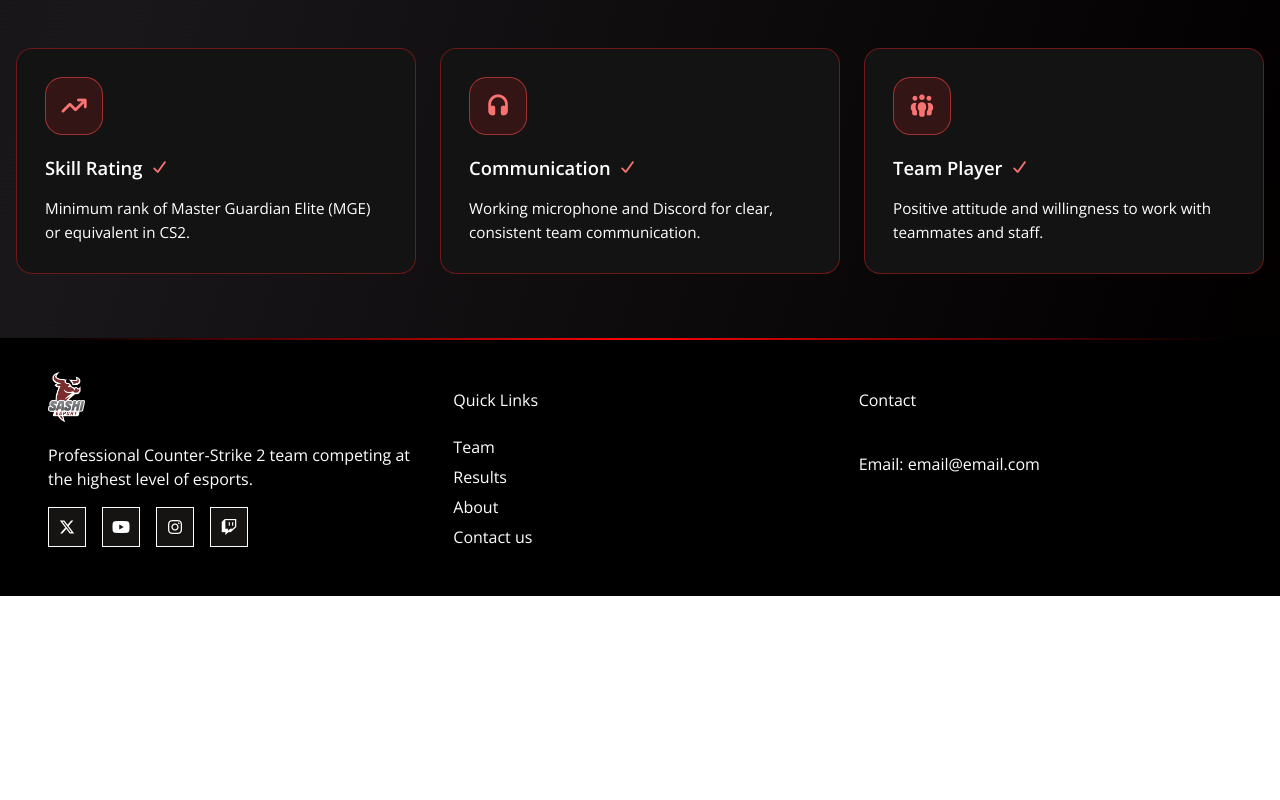
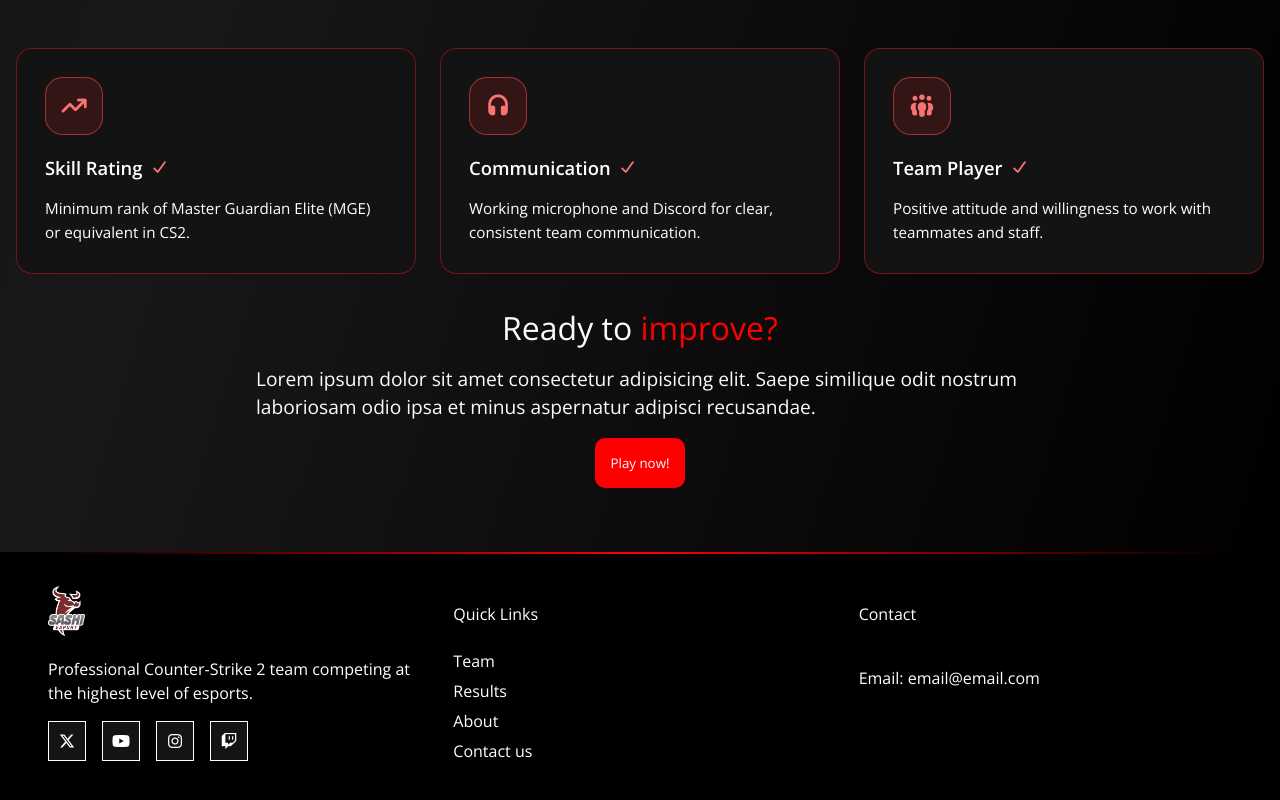
Before and after one commit to ThomasSL27/Sashi-Esport-MMD3-Eksamen, a Nuxt app: page /sashiproleague in a window 1280 px wide. Shown: the part 3825-4625 px from the top of the page. Before the commit the page ends 4421 px from the top, so only its background shows below. Built offline with nearby package versions, Linux system fonts and the light colour scheme.

Commit message:
Join ProLeague tilføjet

```diff
--- a/pages/about.vue
+++ b/pages/about.vue
@@ -44,6 +44,7 @@ useHead({
       </article>
     </section>
     </main>
+     <scrollToTop />
     <TheFooter />
 </template>
 
--- a/pages/sashiproleague.vue
+++ b/pages/sashiproleague.vue
@@ -44,7 +44,6 @@ useHead({
         <h2>Join <span>Sashi Pro League</span></h2>
         <p>Want to improve your game? In Sashi Pro League, we are ALWAYS aiming higher! #EatOrBeEaten</p>
       </div>
-
       <div class="requirements">
         <!-- Skill Rating -->
         <div class="requirement-card">
@@ -59,7 +58,6 @@ useHead({
             Minimum rank of Master Guardian Elite (MGE) or equivalent in CS2.
           </p>
         </div>
-
         <!-- Communication -->
         <div class="requirement-card">
           <div class="requirement-icon">
@@ -73,7 +71,6 @@ useHead({
             Working microphone and Discord for clear, consistent team communication.
           </p>
         </div>
-
         <!-- Team Player -->
         <div class="requirement-card">
           <div class="requirement-icon">
@@ -88,13 +85,34 @@ useHead({
           </p>
         </div>
       </div>
-
+      <div class="joinNow">
+        <h2>Ready to <span>improve?</span></h2>
+        <p>Lorem ipsum dolor sit amet consectetur adipisicing elit. Saepe similique odit nostrum laboriosam odio ipsa et minus aspernatur adipisci recusandae.</p>
+        <a href="https://faceit.com/en/inv/Qc4Kay8" target="_blank" rel="noopener noreferrer">
+          <button>Play now!</button>
+        </a>
+      </div>
     </section>
 </main>
+ <scrollToTop />
 <TheFooter />
 </template>
 
 <style scoped>
+  .joinNow{
+    padding-top: 2rem;
+    display: flex;
+    flex-direction: column;
+    align-items: center;
+  }
+  .joinNow button{
+    border: none;
+    padding: 1rem;
+    color: white;
+    background-color: red;
+    cursor: pointer;
+    border-radius: 10px;
+  }
   .joinLeague{
     padding: 3rem 1rem 4rem;
     max-width: 1280px;
--- a/pages/team.vue
+++ b/pages/team.vue
@@ -29,8 +29,9 @@
 </section>
 <hr class="hr">
 <calendar />
-    <TheFooter />
 </main>
+ <scrollToTop />
+<TheFooter />
 </template>
 
 <style scoped>
```
